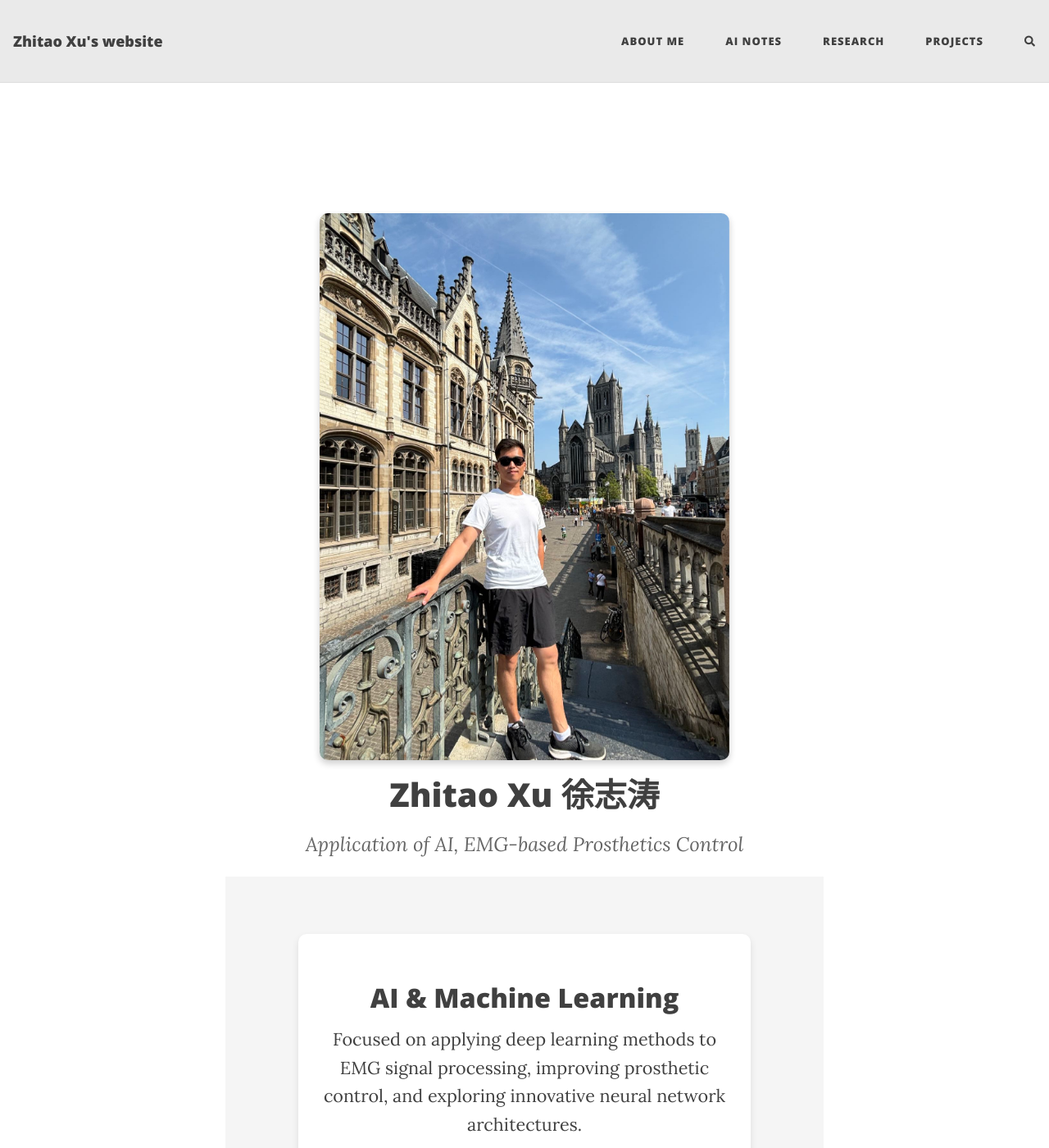
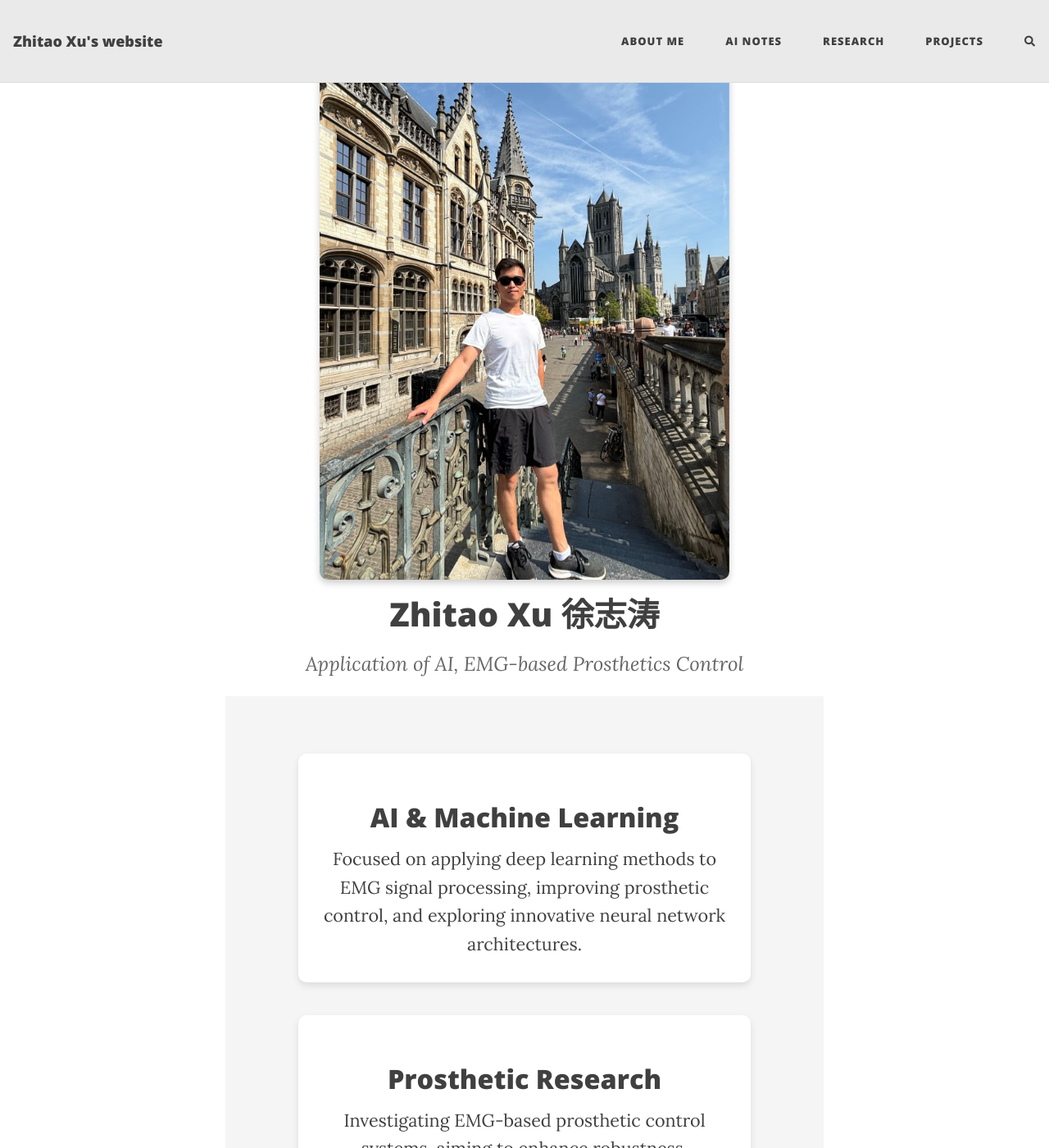
Before and after one commit to HerrXu01/herrxu01.github.io, a Jekyll site: the page built from index.html, in a window 1280 px wide and 1400 px high. Shown: the whole window at 82% size. Built offline with Jekyll 4.4.1, drawn with Linux system fonts in a browser that asks for light colours; the list of posts is cut into pages by our own code; comment, search, counter and statistics services are not loaded.

Commit message:
adjust photo distance to top

```diff
--- a/assets/css/beautifuljekyll.css
+++ b/assets/css/beautifuljekyll.css
@@ -1283,6 +1283,11 @@
   margin-bottom: 20px; /* 调整图片和标题之间的间距 */
 }
 
+/* 调整顶部容器的间距 */
+.intro-header {
+  margin-top: 20px; /* 减少顶部的空白距离 */
+}
+
 .profile-photo-container img {
   width: 500px; /* 调整照片尺寸 */
   height: auto;
```
